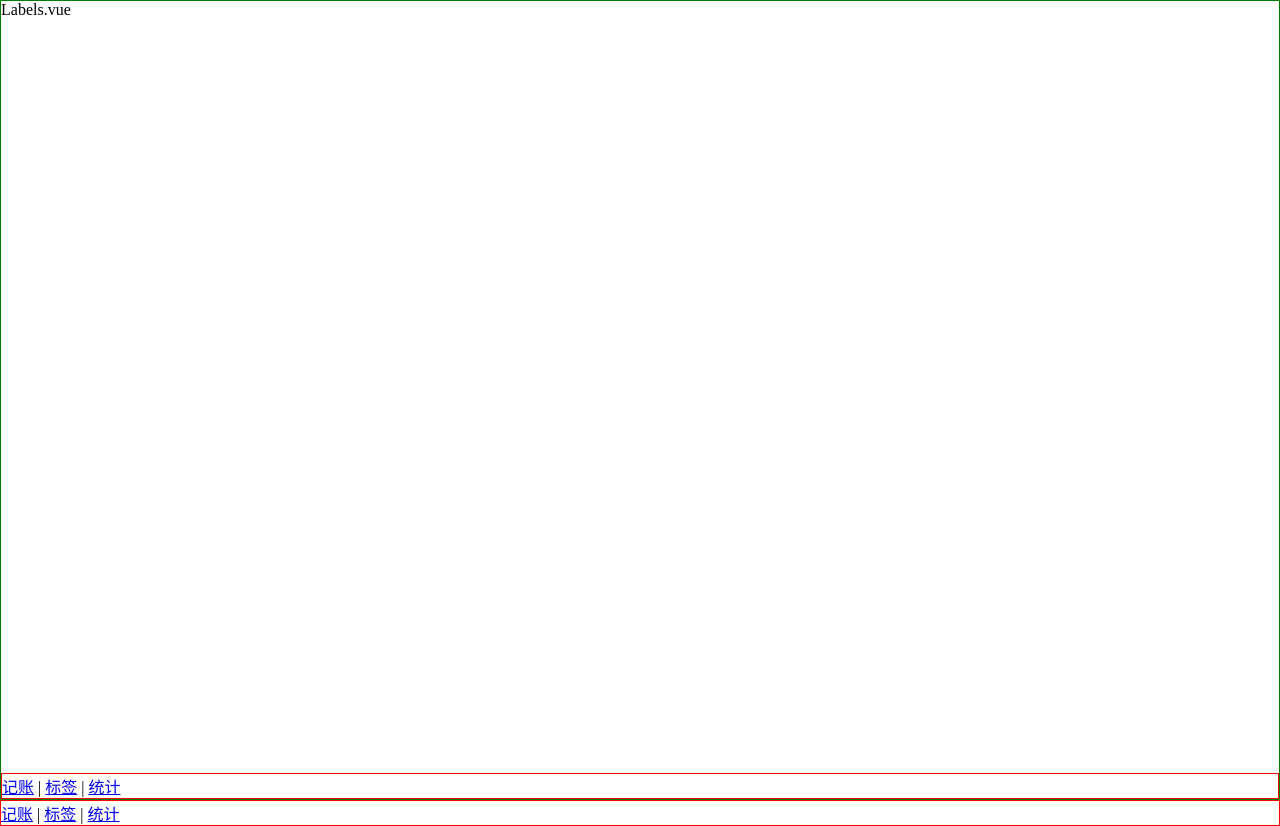
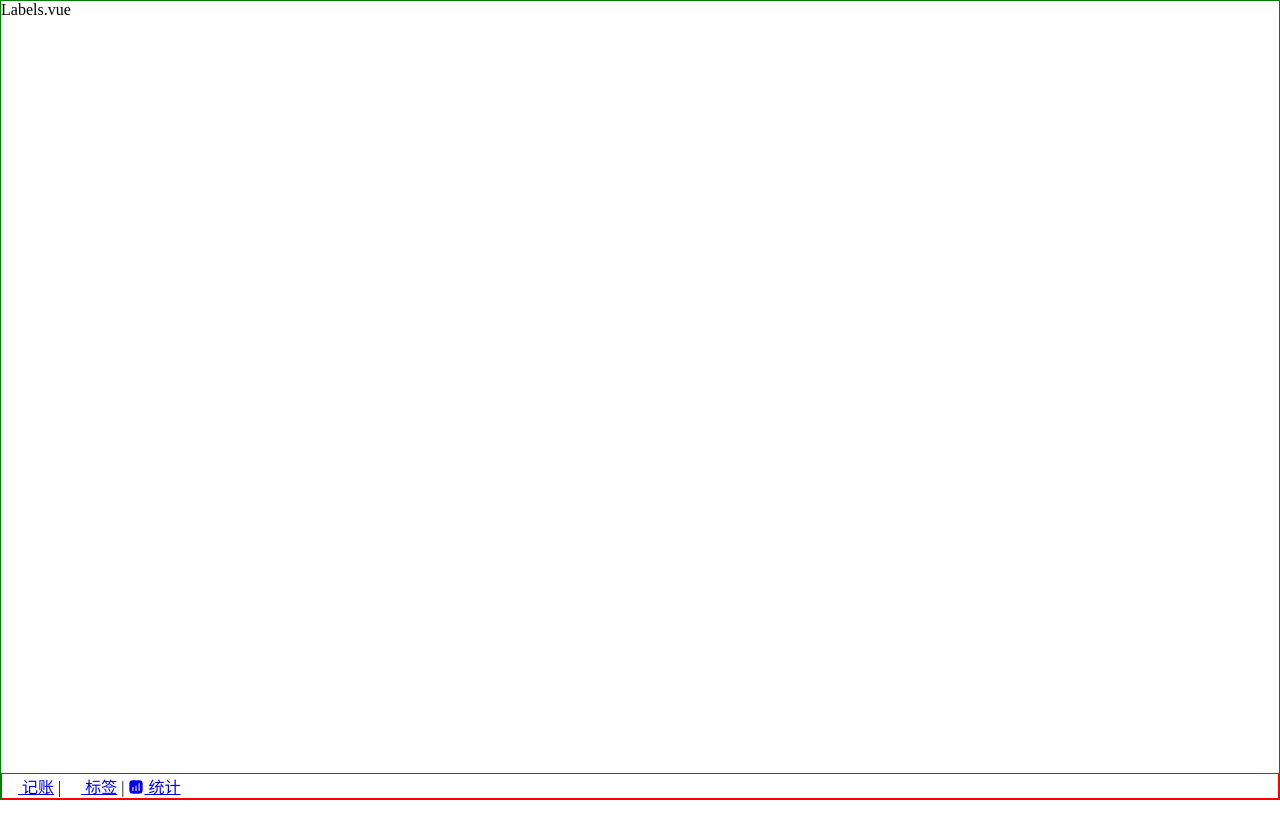
Before and after one commit to YUQIAN3/money, a Vue app: page /#/labels in a window 1280 px wide. After the commit the page ends 800 px from the top, so only its background shows below. Built offline with nearby package versions, Linux system fonts and the light colour scheme.

Commit message:
创建icon

```diff
--- a/package.json
+++ b/package.json
@@ -31,6 +31,7 @@
     "jest": "^27.0.5",
     "sass": "^1.32.7",
     "sass-loader": "^12.0.0",
+    "svg-sprite-loader": "^6.0.11",
     "ts-jest": "^27.0.4",
     "typescript": "~4.5.5",
     "vue-template-compiler": "^2.6.14"
--- /dev/null
+++ b/src/components/Icon.vue
@@ -0,0 +1,22 @@
+<template>
+  <svg class="icon">
+    <use :xlink:href="'#'+name"/>
+  </svg>
+</template>
+
+<<script lang="ts">
+let importAll = (requireContext: __WebpackModuleApi.RequireContext) => requireContext.keys().forEach(requireContext);
+try {importAll(require.context('../assets/icons', true, /\.svg$/));} catch (error) {console.log(error);}
+export default {
+  props: ['name'],
+  name: 'Icon'
+};
+</script>
+<style lang="scss" scoped>
+.icon {
+  width: 1em; height: 1em;
+  vertical-align: -0.15em;
+  fill: currentColor;
+  overflow: hidden;
+}
+</style>
--- a/src/components/Nav.vue
+++ b/src/components/Nav.vue
@@ -1,18 +1,23 @@
 <template>
   <div class="nav">
-  <router-link to="/money">记账</router-link>
+  <router-link to="/money">
+    <Icon name="money"/>
+    记账</router-link>
   |
-  <router-link to="/labels">标签</router-link>
+  <router-link to="/labels">
+    <Icon name="label"/>
+    标签</router-link>
   |
-  <router-link to="/statistics">统计</router-link>
+  <router-link to="/statistics">
+    <Icon name="statistics"/>
+    统计</router-link>
 
   </div>
 </template>
 
-<script>
-
+<script lang="ts">
 export default {
-  name: "Nav"
+  name: "Nav",
 };
 </script>
 
--- a/src/main.ts
+++ b/src/main.ts
@@ -5,10 +5,12 @@
 import store from './store'
 import Nav from '@/components/Nav.vue';
 import Layout from '@/components/Layout.vue';
+import Icon from '@/components/Icon.vue';
 
 Vue.config.productionTip = false
 Vue.component('Nav',Nav)
 Vue.component('Layout',Layout)
+ Vue.component('Icon',Icon)
 new Vue({
   router,
   store,
--- a/src/shims-vue.d.ts
+++ b/src/shims-vue.d.ts
@@ -2,3 +2,7 @@
   import Vue from 'vue'
   export default Vue
 }
+declare module "*.svg" {
+  const content: any;
+  export default content;
+}
--- a/src/views/Labels.vue
+++ b/src/views/Labels.vue
@@ -3,7 +3,6 @@
     <layout>
       Labels.vue
     </layout>
-    <Nav/>
   </div>
 </template>
 
--- a/src/views/Money.vue
+++ b/src/views/Money.vue
@@ -5,7 +5,6 @@
       Money.vue
         </layout>
     </div>
-    <Nav/>
   </div>
 </template>
 
--- a/src/views/Statistics.vue
+++ b/src/views/Statistics.vue
@@ -3,7 +3,6 @@
     <layout>
       Statistics.vue
     </layout>
-    <Nav/>
   </div>
 </template>
 
--- a/vue.config.js
+++ b/vue.config.js
@@ -1,4 +1,16 @@
-const { defineConfig } = require('@vue/cli-service')
-module.exports = defineConfig({
-  transpileDependencies: true
-})
+const path = require('path')
+
+module.exports = {
+  lintOnSave: false,
+  chainWebpack: config => {
+    const dir = path.resolve(__dirname, 'src/assets/icons')
+
+    config.module
+        .rule('svg-sprite')
+        .test(/\.svg$/)
+        .include.add(dir).end() // 包含 icons 目录
+        .use('svg-sprite-loader').loader('svg-sprite-loader').options({extract: false}).end()
+    config.plugin('svg-sprite').use(require('svg-sprite-loader/plugin'), [{plainSprite: true}])
+    config.module.rule('svg').exclude.add(dir)  // 其他 svg loader 排除 icons 目录
+  }
+}
```
Also changed, not shown: src/assets/icons/statistics.svg (added).
